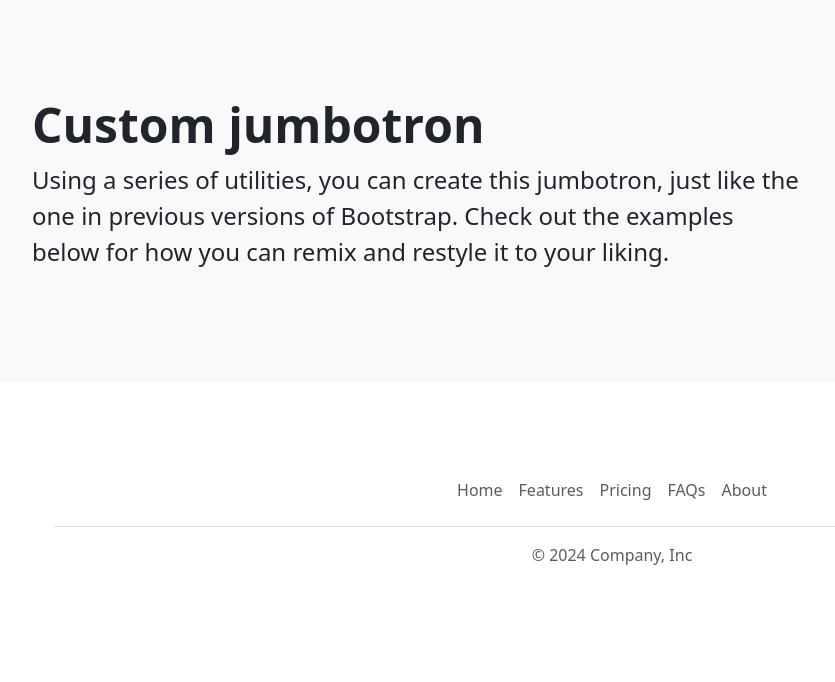
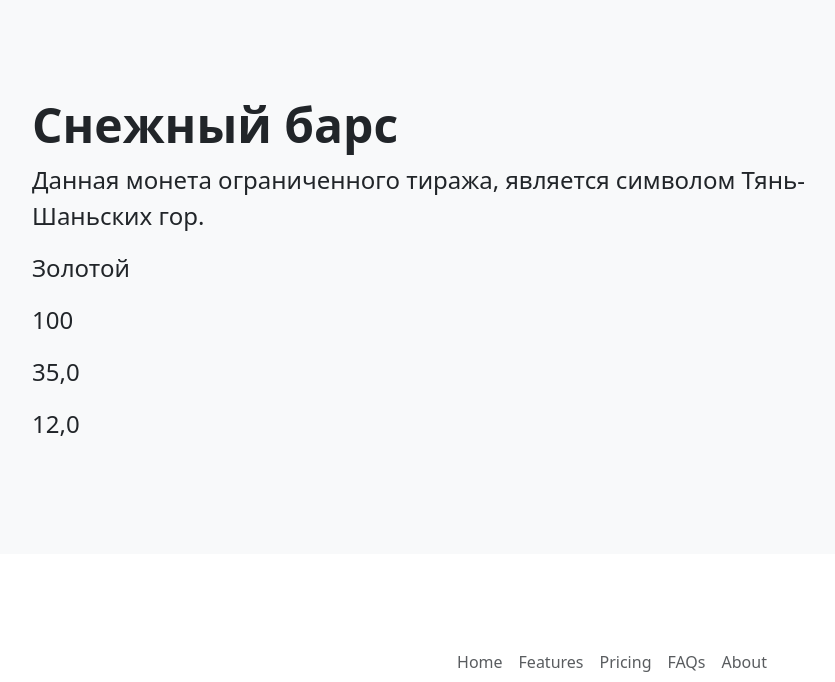
Before and after one commit to Kairat-Baigazakov/Numizmat, a Django app: page /coin/1/ in a window 1280 px wide. Shown: the part 72-754 px from the top of the page, without its empty margins (28-863 px from the left). Before the commit the page ends 637 px from the top, so only its background shows below. Run offline with Django 5.2, Linux system fonts and the light colour scheme; data comes from the database, SQL or seed files in the repository.

Commit message:
Update coin_detail.html
Add title and descriptions

```diff
--- a/app/templates/app/coin_detail.html
+++ b/app/templates/app/coin_detail.html
@@ -8,10 +8,14 @@
 {% block content %}
   <div class="p-5 mb-4 bg-light rounded-3">
     <div class="container-fluid py-5">
-      <h1 class="display-5 fw-bold">Custom jumbotron</h1>
-      <p class="col-md-8 fs-4">Using a series of utilities, you can create this jumbotron, just like the one in previous versions of Bootstrap. Check out the examples below for how you can remix and restyle it to your liking.</p>
+      <h1 class="display-5 fw-bold">{{ coin.title.title }}</h1>
+      <p class="col-md-8 fs-4">{{ coin.title.description }}</p>
+      <p class="col-md-8 fs-4">{{ coin.type.title }}</p>
+      <p class="col-md-8 fs-4">{{ coin.nominal }}</p>
+      <p class="col-md-8 fs-4">{{ coin.weight }}</p>
+      <p class="col-md-8 fs-4">{{ coin.diameter }}</p>
       {% if user.is_authenticated %}
-      <button class="btn btn-primary btn-lg" type="button" href="{% url 'coin_edit' pk=coin.pk %}">Edit</button>
+      <button class="btn btn-primary btn-lg" type="button" ><a href="{% url 'coin_edit' pk=coin.pk %}">Edit</a></button>
       {% endif %}
     </div>
   </div>
```
